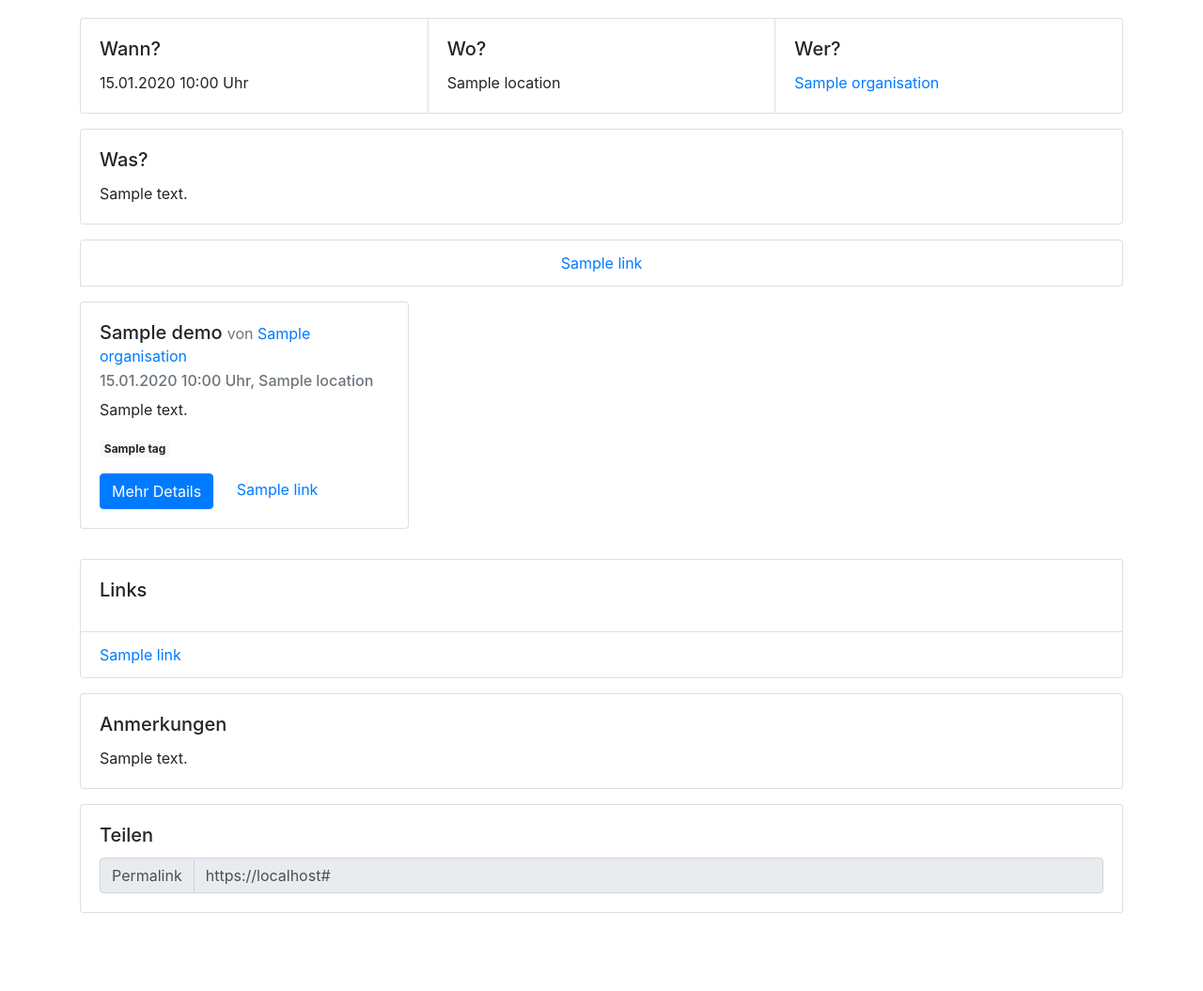
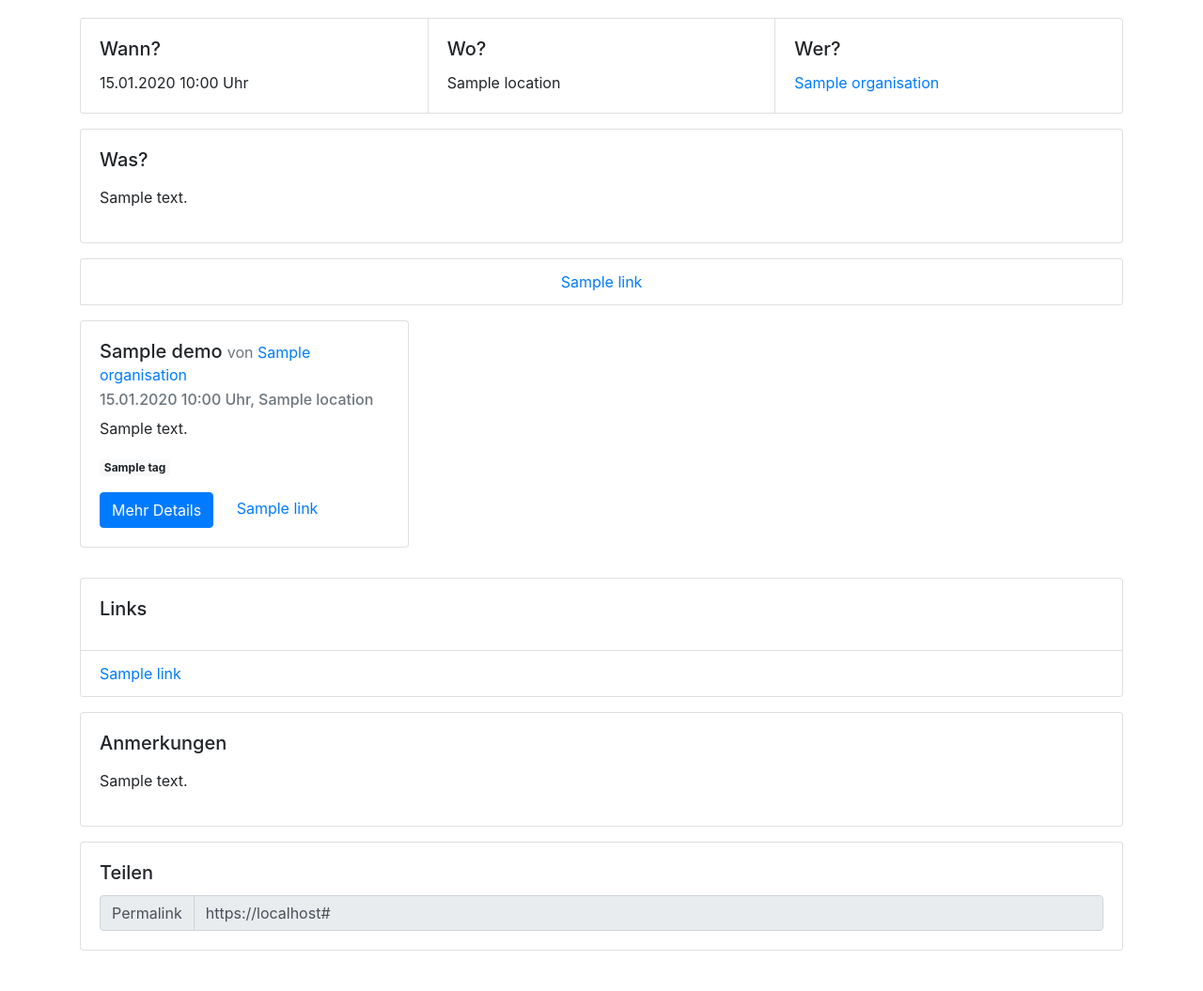
Before and after one commit to demostat/demostat, a Django app: template demostat/templates/demostat/demo_detail.html in a window 1280 px wide. Shown: the part 448-1503 px from the top of the page at 94% size. Run offline with Django 3.2, Linux system fonts and the light colour scheme; the template is opened without the code that fills it: most values are stand-ins (such as "Sample title", 1, 10 or a date in 2020); parts of the project's set-up code (start-up, migrations or seed data) failed here and were passed over; some libraries are stand-ins or nearby versions.

Commit message:
Fix #82 und hinzufügen der Zeilenumbrüche für Beschreibung

```diff
--- a/demostat/templates/demostat/demo_detail.html
+++ b/demostat/templates/demostat/demo_detail.html
@@ -36,16 +36,14 @@
     <div class="card {% if demo.is_next %} border-success {% endif %}">
       <div class="card-body">
         <h5 class="card-title">Wer?</h5>
-        {% for organisation in demo.organisation.all %}
-        <p class="card-text"><a href="{% url 'demostat:organisation' organisation.slug %}">{{ organisation.name }}</a></p>
-        {% endfor %}
+         <p class="card-text"><a href="{% url 'demostat:organisation' demo.organisation.slug %}">{{ demo.organisation.name }}</a></p>
       </div>
     </div>
   </div>
   <div class="card">
     <div class="card-body">
       <h5 class="card-title">Was?</h5>
-      <p class="card-text">{{ demo.description }}</p>
+      <p class="card-text">{{ demo.description|linebreaks }}</p>
     </div>
   </div>
   {% if demo.link_set.all %}
@@ -97,7 +95,7 @@
   <div class="card">
     <div class="card-body">
       <h5 class="card-title">Anmerkungen</h5>
-      <p class="card-text">{{ demo.note }}</p>
+      <p class="card-text">{{ demo.note|linebreaks }}</p>
     </div>
   </div>
   {% endif %}
```
